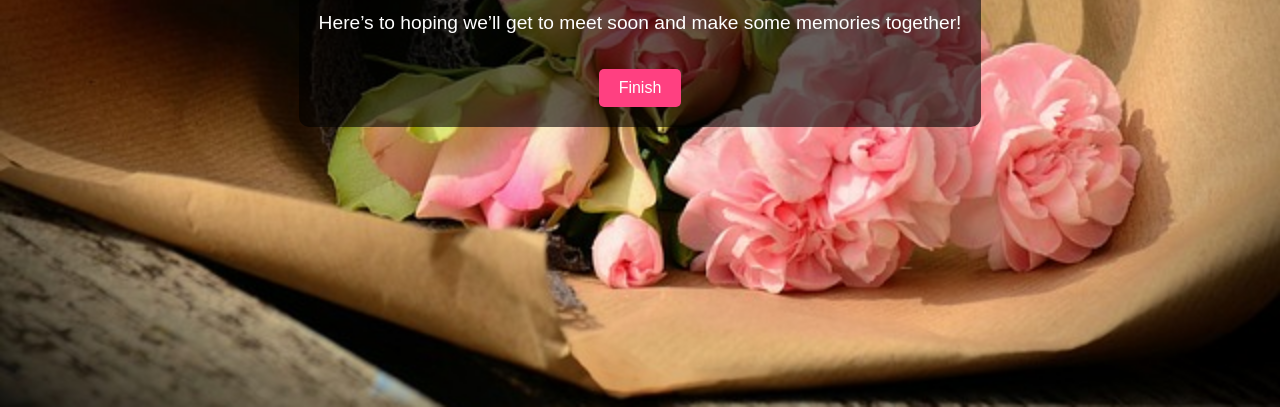
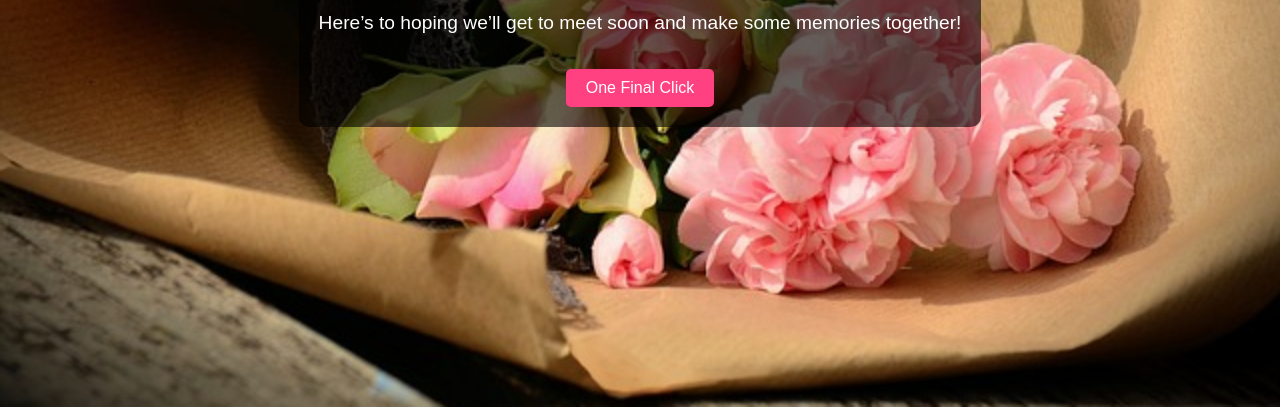
Before and after one commit to pritp1045/happybday, a plain HTML site: page index.html in a window 1280 px wide. Both pictures are taken after a click on the button "Next Page". Shown: the part 393-800 px from the top of the page. Drawn offline with Linux system fonts and the light colour scheme.

Commit message:
Update index.html

```diff
--- a/index.html
+++ b/index.html
@@ -24,7 +24,7 @@
             <p>Hope your day is as beautiful as you are!</p>
             <p>Here’s to hoping we’ll get to meet soon and make some memories together!</p>
 
-            <button id="finishBtn">Finish</button>
+            <button id="finishBtn">One Final Click</button>
         </div>
     </section>
 
```
